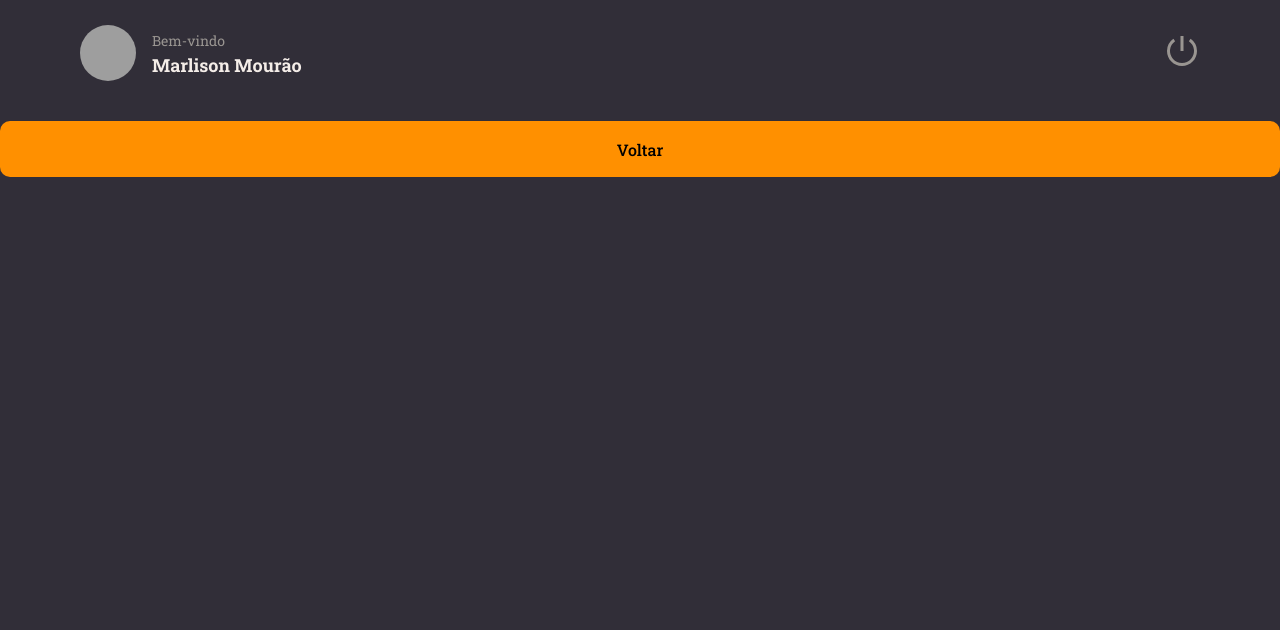
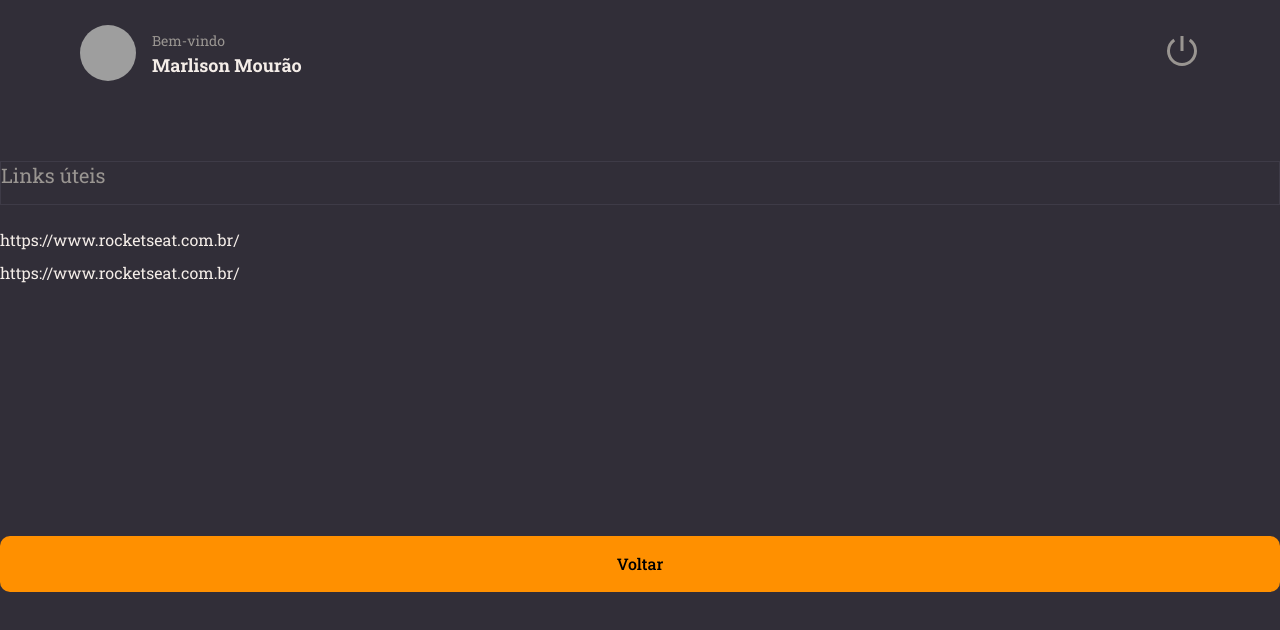
Before and after one commit to marlisonmourao/rocketnotes, a React (Vite) app: page / in a window 1280 px wide. Shown: the top 630 px of the page. Built offline with nearby package versions, Linux system fonts and the light colour scheme; grey boxes are pictures that could not be loaded.

Commit message:
creating section component

```diff
--- /dev/null
+++ b/src/components/Section/index.jsx
@@ -0,0 +1,10 @@
+import { Container } from './styles'
+
+export function Section({ title, children }) {
+  return (
+    <Container>
+      <h2>{title}</h2>
+      {children}
+    </Container>
+  )
+}
--- /dev/null
+++ b/src/components/Section/styles.js
@@ -0,0 +1,14 @@
+import styled from "styled-components"
+
+export const Container = styled.section`
+  margin: 5.6rem 0 2.8rem;
+
+  > h2 {
+    border: 1px solid ${({ theme }) => theme.COLORS.BACKGROUND_700};
+    padding-bottom: 1.6rem;
+    margin-bottom: 2.4rem;
+    color: ${({ theme }) => theme.COLORS.GRAY_100};
+    font-size: 2rem;
+    font-weight: 400;
+  }
+`;
--- a/src/pages/Details/index.jsx
+++ b/src/pages/Details/index.jsx
@@ -1,12 +1,25 @@
-import { Container } from "./style"
+import { Container, Links } from "./style";
 
 import { Button } from "../../components/Button";
 import { Header } from "../../components/Header";
+import { Section } from "../../components/Section";
 
 export function Details() {
   return (
     <Container>
       <Header />
+
+      <Section title="Links úteis">
+        <Links>
+          <li>
+            <a href="">https://www.rocketseat.com.br/</a>
+          </li>
+          <li>
+            <a href="">https://www.rocketseat.com.br/</a>
+          </li>
+        </Links>
+      </Section>
+
       <Button title="Voltar" />
     </Container>
   );
--- a/src/pages/Details/style.js
+++ b/src/pages/Details/style.js
@@ -8,3 +8,15 @@
   grid-template-rows: 10.5rem auto;
   grid-template-areas: "header" "content";
 `
+
+export const Links = styled.ul`
+  list-style: none;
+
+  > li {
+    margin-top: 1.2rem;
+  }
+
+  a {
+    color: ${({ theme }) => theme.COLORS.WHITE};
+  }
+`;
```
